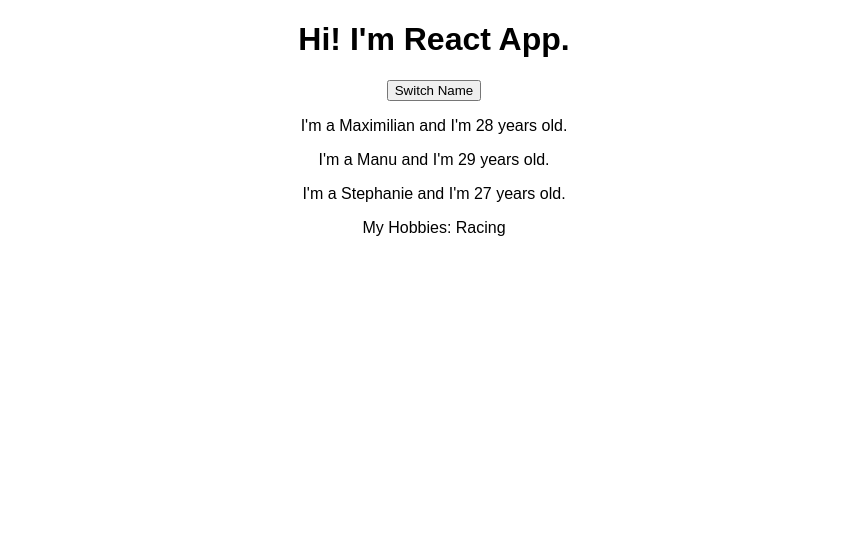
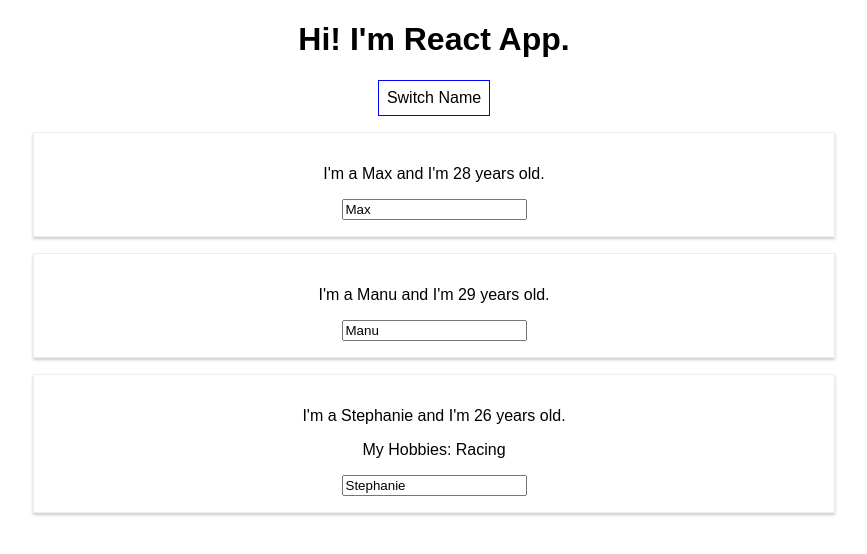
Before and after one commit to manishtrivedi994/react-project, a React (Create React App) app: page / in a window 1280 px wide. Both pictures are taken after a click on the button "Switch Name". Shown: the top 554 px of the page, without its empty margins (206-1073 px from the left). Built offline with nearby package versions, Linux system fonts and the light colour scheme.

Commit message:
rendering conditionally

```diff
--- a/src/App.js
+++ b/src/App.js
@@ -1,13 +1,14 @@
-import React, { useState } from 'react';
+import React, { Component } from 'react';
 import './App.css';
 import Person from './Person/Person'
 
-const app = (props) =>  {
+class App extends Component {
 
   //useState always returns an array with exactly two elements 1. current state(intial or(if) changed) 2. function that allows us to update this state such that react is
   //aware of it and rerender this component
+  //React Hooks doesn't merge with the old state in turn replaces the old state
 
-  const [personState, setPersonsState] = useState({
+   state = ({
     persons: [
       {name: "Max", age: 28},
       {name: "Manu", age: 29},
@@ -16,27 +17,71 @@
     otherState: 'some other value'
   });
 
-  const switchNameHandler = () => {
+
+
+   switchNameHandler = (newName) => {
     //console.log('was clicked');
-    setPersonsState({
+    this.setState({
       persons: [
         {name: "Maximilian", age: 28},
         {name: "Manu", age: 29},
+        {name: "Stephanie", age: 27}
+      ],
+      showPersons: false
+    });
+  }
+
+  nameChangedHandler = (event) => {
+    this.setState({
+      persons: [
+        {name: "Maximilian", age: 28},
+        {name: event.target.value, age: 29},
         {name: "Stephanie", age: 27}
       ]
     });
   }
 
+  togglePersonsHandler = () => {
+    const doesShow = this.state.showPersons;
+    this.setState({
+      showPersons: !doesShow
+    })
+  }
+    render() {
+      const style = {
+        backgroundColor: 'white',
+        font: 'inherit',
+        border: '1px solid blue',
+        padding: '8px',
+        cursor: 'pointer'
+      };
+
     return (
       <div className="App">
         <h1>Hi! I'm React App.</h1>
-        <button onClick={switchNameHandler}>Switch Name</button>
-        <Person name={personState.persons[0].name} age={personState.persons[0].age}/>
-        <Person name={personState.persons[1].name} age={personState.persons[1].age}/>
-        <Person name={personState.persons[2].name} age={personState.persons[2].age}>My Hobbies: Racing</Person>
+        <button
+        style={style}
+        onClick={this.togglePersonsHandler}>Switch Name</button>
+        { this.state.showPersons ?
+            <div>
+            <Person
+              name={this.state.persons[0].name}
+              age={this.state.persons[0].age}/>
+            <Person
+              name={this.state.persons[1].name}
+              age={this.state.persons[1].age}
+              changed={this.nameChangedHandler}/>
+            <Person
+              name={this.state.persons[2].name}
+              age={this.state.persons[2].age}
+              click={this.switchNameHandler}>My Hobbies: Racing</Person>
+            </div>
+            :
+            null
+        }
+
       </div>
     );
-
-}
-
-export default app;
+    }
+  }
+export default App;
--- /dev/null
+++ b/src/Person/Person.css
@@ -0,0 +1,8 @@
+.Person {
+    width: 60%;
+    margin: 16px auto;
+    border: 1px solid #eee;
+    box-shadow: 0 2px 3px #ccc;
+    padding: 16px;
+    text-align: center;
+}
--- a/src/Person/Person.js
+++ b/src/Person/Person.js
@@ -1,10 +1,12 @@
 import React from 'react';
+import './Person.css'
 
 const person = (props) => {
     return (
-        <div>
-            <p>I'm a {props.name} and I'm {props.age} years old.</p>
+        <div className="Person">
+            <p onClick={props.click}>I'm a {props.name} and I'm {props.age} years old.</p>
             <p>{props.children}</p>
+            <input type="text" onChange={props.changed} value={props.name}/>
         </div>
 
     )
```
